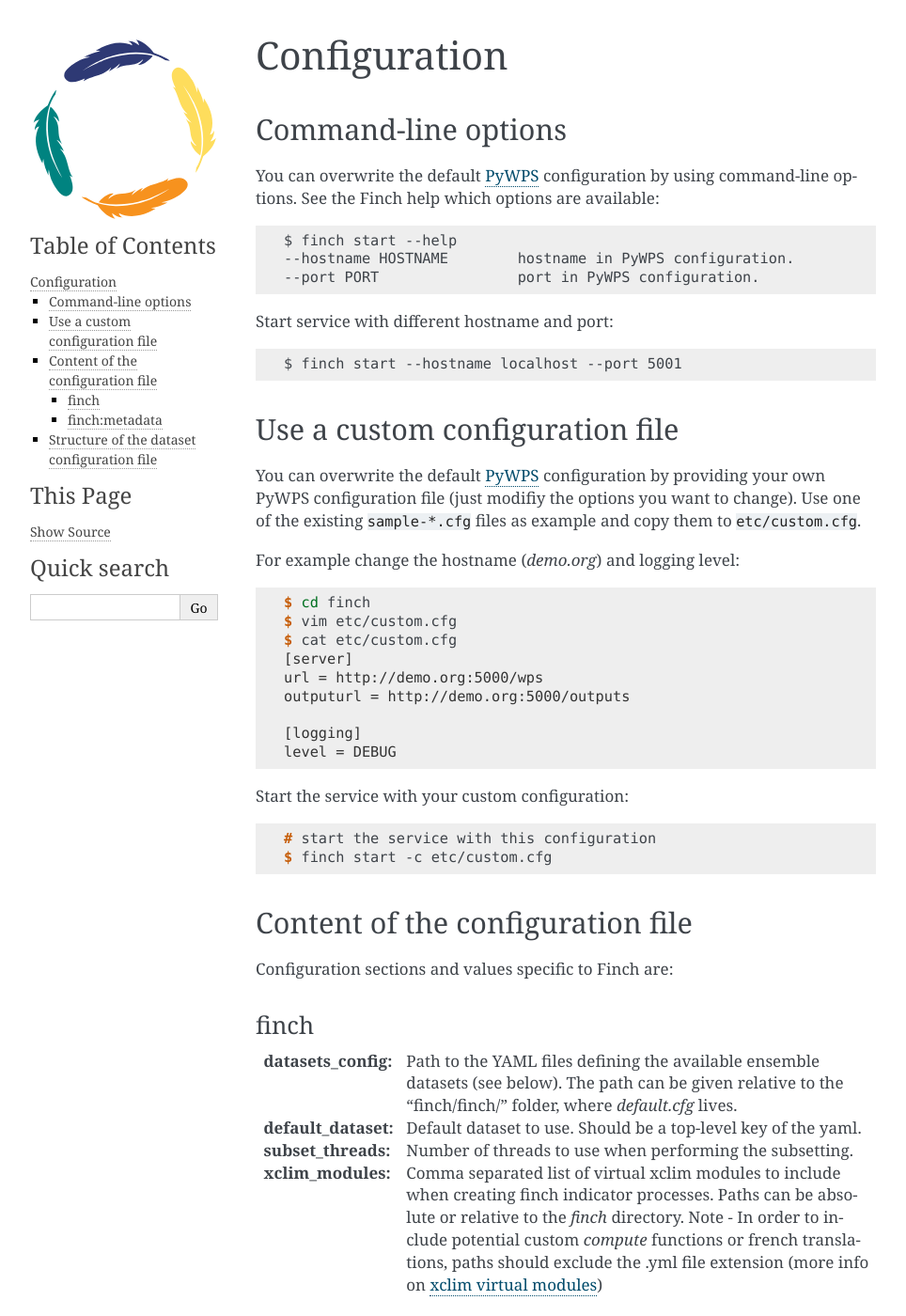
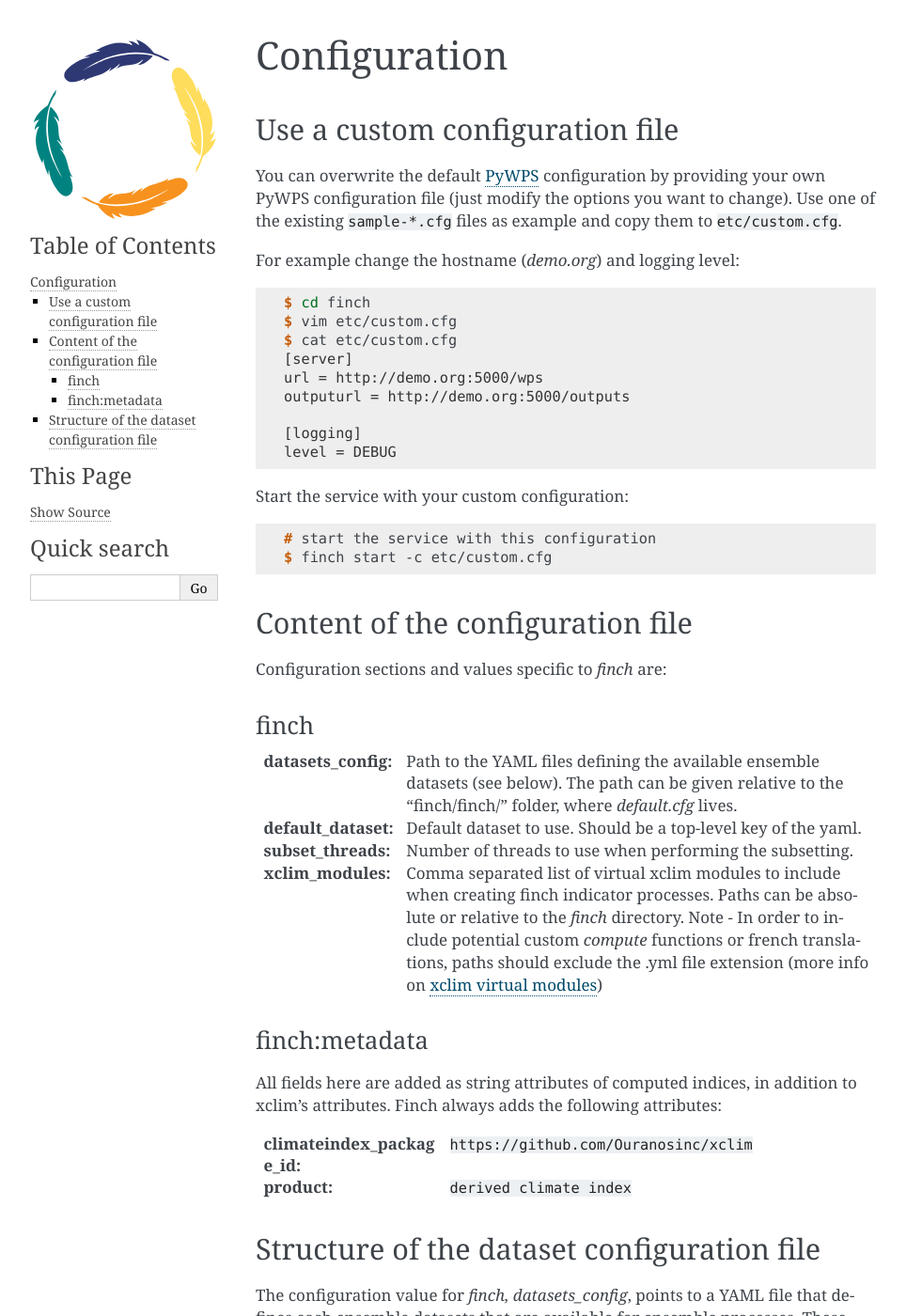
Before and after one commit to bird-house/finch, a Sphinx documentation site: the page built from docs/source/configuration.rst, in a window 1280 px wide and 1400 px high. Shown: the whole window at 94% size, without its empty margins (148-1112 px from the left). Built offline with Sphinx 7.4.7, drawn with Linux system fonts in a browser that asks for light colours; the version number is read from the project's files by our own code.

Commit message:
remove redundant examples, add deploying page, use pre-commit

```diff
--- a/docs/source/configuration.rst
+++ b/docs/source/configuration.rst
@@ -3,26 +3,10 @@
 Configuration
 =============
 
-Command-line options
---------------------
-
-You can overwrite the default `PyWPS`_ configuration by using command-line options.
-See the Finch help which options are available::
-
-    $ finch start --help
-    --hostname HOSTNAME        hostname in PyWPS configuration.
-    --port PORT                port in PyWPS configuration.
-
-Start service with different hostname and port::
-
-    $ finch start --hostname localhost --port 5001
-
 Use a custom configuration file
 -------------------------------
 
-You can overwrite the default `PyWPS`_ configuration by providing your own
-PyWPS configuration file (just modifiy the options you want to change).
-Use one of the existing ``sample-*.cfg`` files as example and copy them to ``etc/custom.cfg``.
+You can overwrite the default `PyWPS`_ configuration by providing your own PyWPS configuration file (just modify the options you want to change). Use one of the existing ``sample-*.cfg`` files as example and copy them to ``etc/custom.cfg``.
 
 For example change the hostname (*demo.org*) and logging level:
 
@@ -49,10 +33,12 @@
 
 Content of the configuration file
 ---------------------------------
-Configuration sections and values specific to Finch are:
+
+Configuration sections and values specific to `finch` are:
 
 finch
 ^^^^^
+
 :datasets_config: Path to the YAML files defining the available ensemble datasets (see below). The path can be given relative to the "finch/finch/" folder, where `default.cfg` lives.
 :default_dataset: Default dataset to use. Should be a top-level key of the yaml.
 :subset_threads: Number of threads to use when performing the subsetting.
@@ -60,6 +46,7 @@
 
 finch:metadata
 ^^^^^^^^^^^^^^
+
 All fields here are added as string attributes of computed indices, in addition to xclim's attributes.
 Finch always adds the following attributes:
 
@@ -70,6 +57,7 @@
 
 Structure of the dataset configuration file
 -------------------------------------------
+
 The configuration value for `finch, datasets_config`, points to a YAML file that defines each ensemble datasets that are available for ensemble processes. These processes and their default values are generated according to the "allowed_values" of the datasets. This means that a user sees _all_ available values in the process's description, but not all are valid depending on the passed `dataset`.
 
 The YAML file must consist in a mapping of dataset name to dataset configuration, the latter having the same structure as this dataclass:
--- a/docs/source/dev_guide.rst
+++ b/docs/source/dev_guide.rst
@@ -7,7 +7,7 @@
     :local:
     :depth: 1
 
-.. WARNING:: To create new processes look at examples in Emu_.
+.. warning:: To create new processes look at examples in Emu_.
 
 .. _Emu: https://github.com/bird-house/emu
 
--- a/docs/source/index.rst
+++ b/docs/source/index.rst
@@ -4,6 +4,7 @@
    :maxdepth: 2
 
    installation
+   deploying
    configuration
    notebooks/index
    dev_guide
```
Also changed, not shown: other parts of docs/source/dev_guide.rst (+2 -2 lines), docs/source/deploying.rst (added, +87 -0 lines), docs/source/installation.rst (+22 -75 lines), 1 other file.
